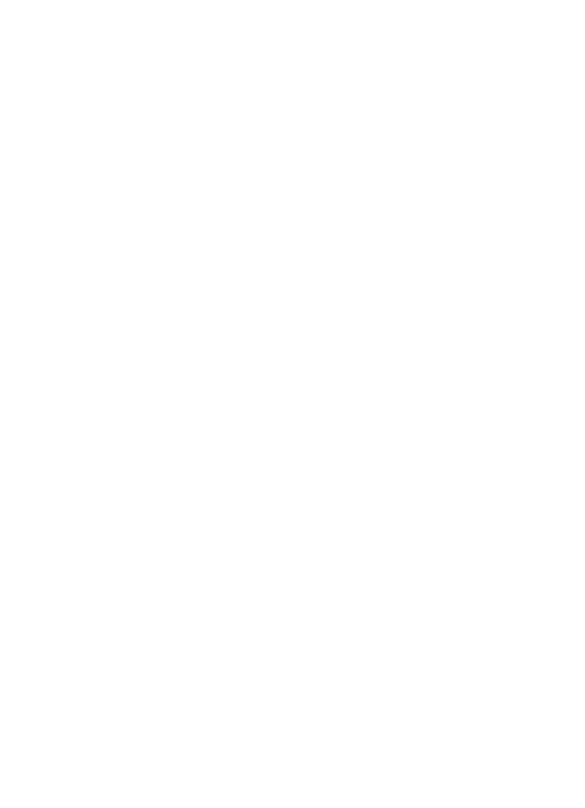
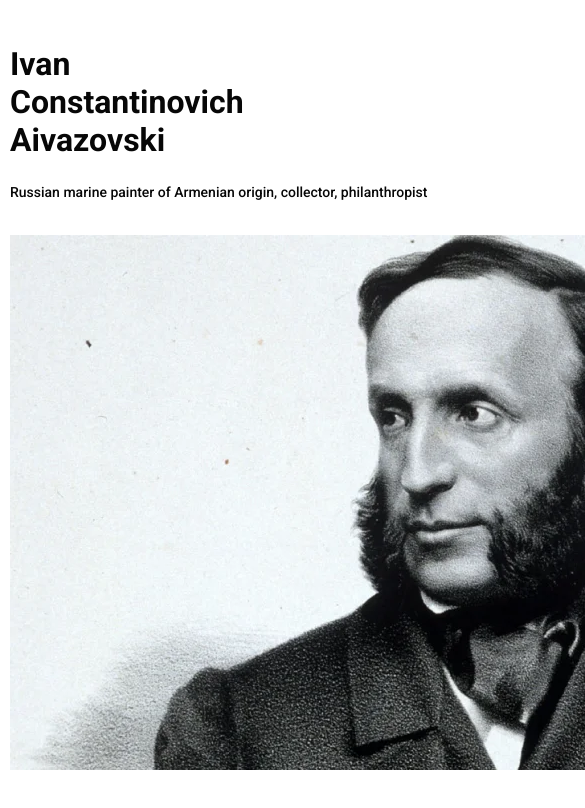
Before and after one commit to SergeyKappa/aivazovski_page, a plain HTML site: page index.html in a window 390 px wide. Shown: the top 808 px of the page, 585 px wide, since content can reach past the window. Drawn offline with Linux system fonts and the light colour scheme.

Commit message:
add home section

```diff
--- a/index.css
+++ b/index.css
@@ -1,3 +1,4 @@
 @import url('style/basic.css');
 @import url('style/variables.css');
 @import url('style/header.css');
+@import url('style/home.css');
--- a/index.html
+++ b/index.html
@@ -26,8 +26,16 @@
 </div>
   </header>
 
+  <main aria-label="main">
+    <section class="home" aria-label="home section">
+        <div class="container">
+            <h1 class="home__title" aria-label="title">Ivan Constantinovich Aivazovski</h1>
+            <p class="home__description" aria-label="description">Russian marine painter of Armenian origin, collector, philanthropist</p>
+            <img src="assets/webp/home.webp" alt="photo of aivazovski" class="home__img">
+        </div>
+    </section>
+  </main>
 
-  <main></main>
   <footer></footer>
 </body>
 </html>
--- a/style/basic.css
+++ b/style/basic.css
@@ -15,7 +15,9 @@
     text-decoration: none;
     color: unset;
 }
-
+h1,p{
+    margin: 0;
+}
 .container{
     margin: 0 auto;
     width: 970px;
--- a/style/header.css
+++ b/style/header.css
@@ -45,7 +45,7 @@
    right: 0;
 }
 
-@media (max-width: 400px) {
+@media (max-width: 480px) {
     .header{
         display: none;
     }
--- /dev/null
+++ b/style/home.css
@@ -0,0 +1,38 @@
+.home {
+	text-align: center;
+}
+
+.home__title {
+	color: var(--color-main-black);
+	font-size: 45px;
+	font-weight: 700;
+	margin: 45px 0 25px 0;
+}
+
+.home__description {
+	margin: 0 0 35px 0;
+	color: var(--color-main-black);
+	font-size: 18px;
+	font-weight: 500;
+}
+
+.home__img {
+	width: 100%;
+	height: 535px;
+	object-fit: cover;
+}
+
+@media (max-width: 480px) {
+    .home{
+        text-align: left;
+    }
+    .home__title {
+        max-width: 250px;
+	font-size: 32px;
+}
+
+.home__description {
+	font-size: 14px;
+}
+
+}
```
